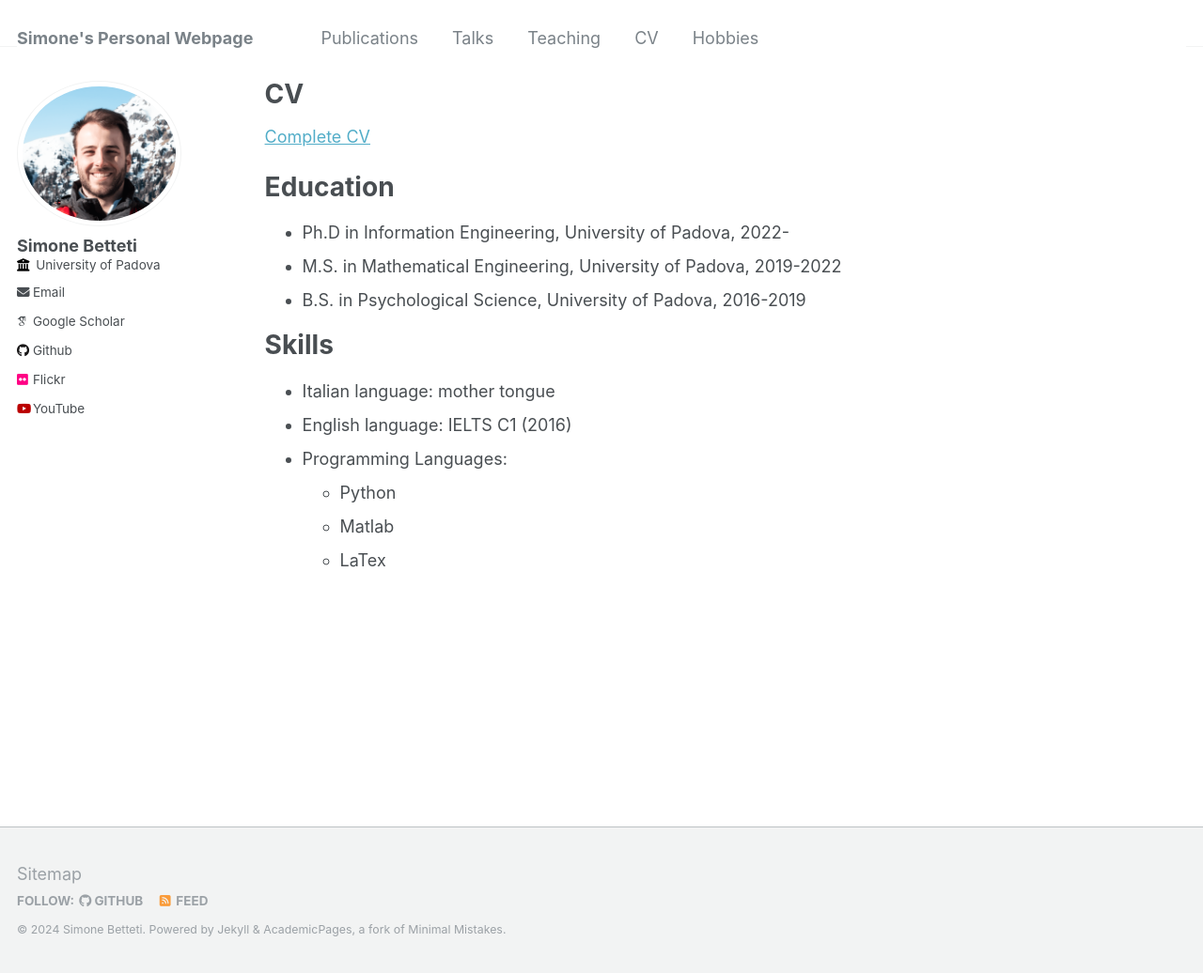
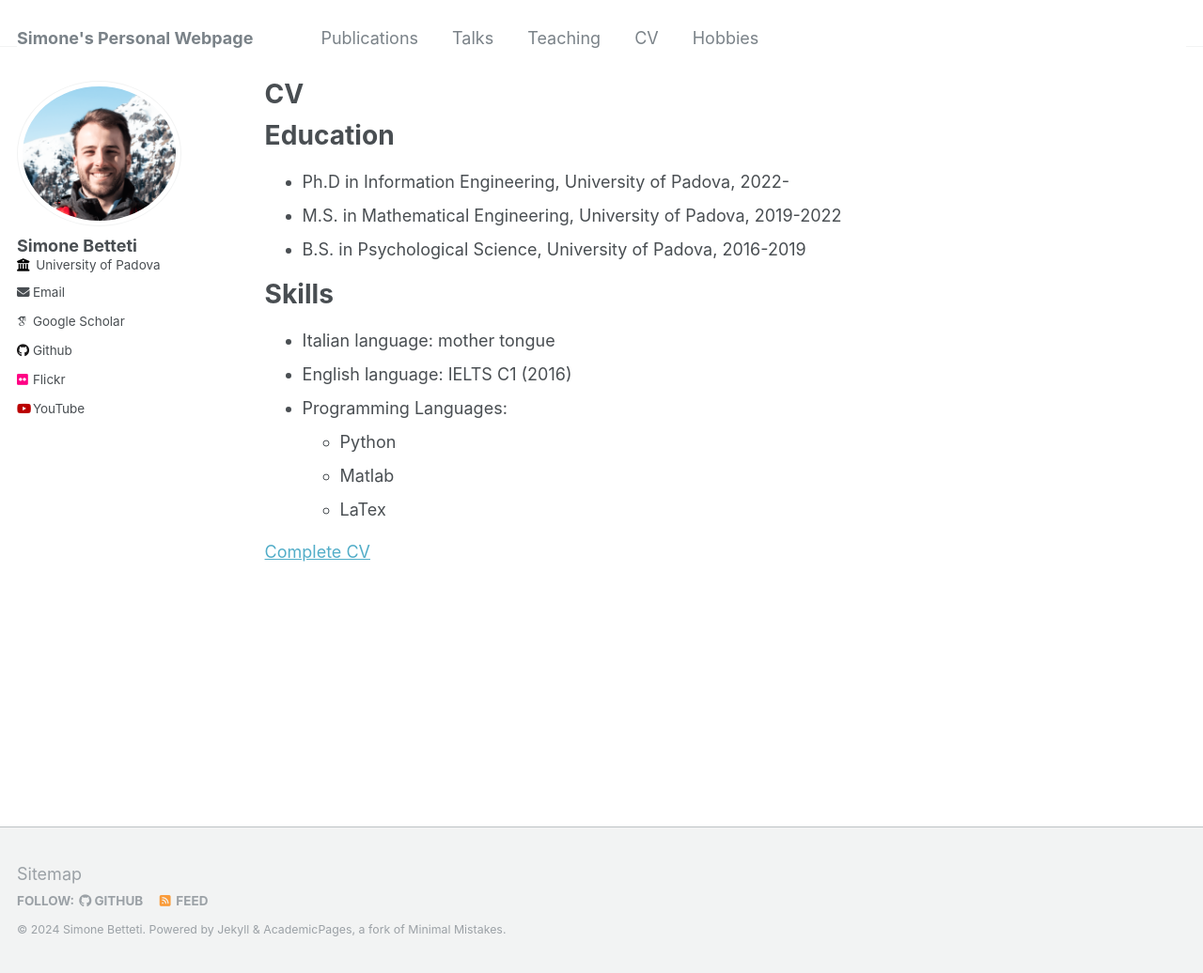
Before and after one commit to sim1bet/sim1bet.github.io, a Jekyll site: the page built from _pages/cv.md, in a window 1280 px wide and 1036 px high. Shown: the whole window at 94% size. Built offline with Jekyll 4.4.1, drawn with Linux system fonts in a browser that asks for light colours; some web fonts are replaced; part of the change alters nothing that is shown.

Commit message:
Update cv.md

```diff
--- a/_pages/cv.md
+++ b/_pages/cv.md
@@ -8,8 +8,6 @@ redirect_from:
 ---
 
 {% include base_path %}
-
-[Complete CV](https://github.com/sim1bet/Files/blob/master/CV.pdf)
 
 Education
 ======
@@ -25,3 +23,5 @@ Skills
   * Python
   * Matlab
   * LaTex
+
+[Complete CV](https://github.com/sim1bet/Files/blob/master/CV.pdf)
```
